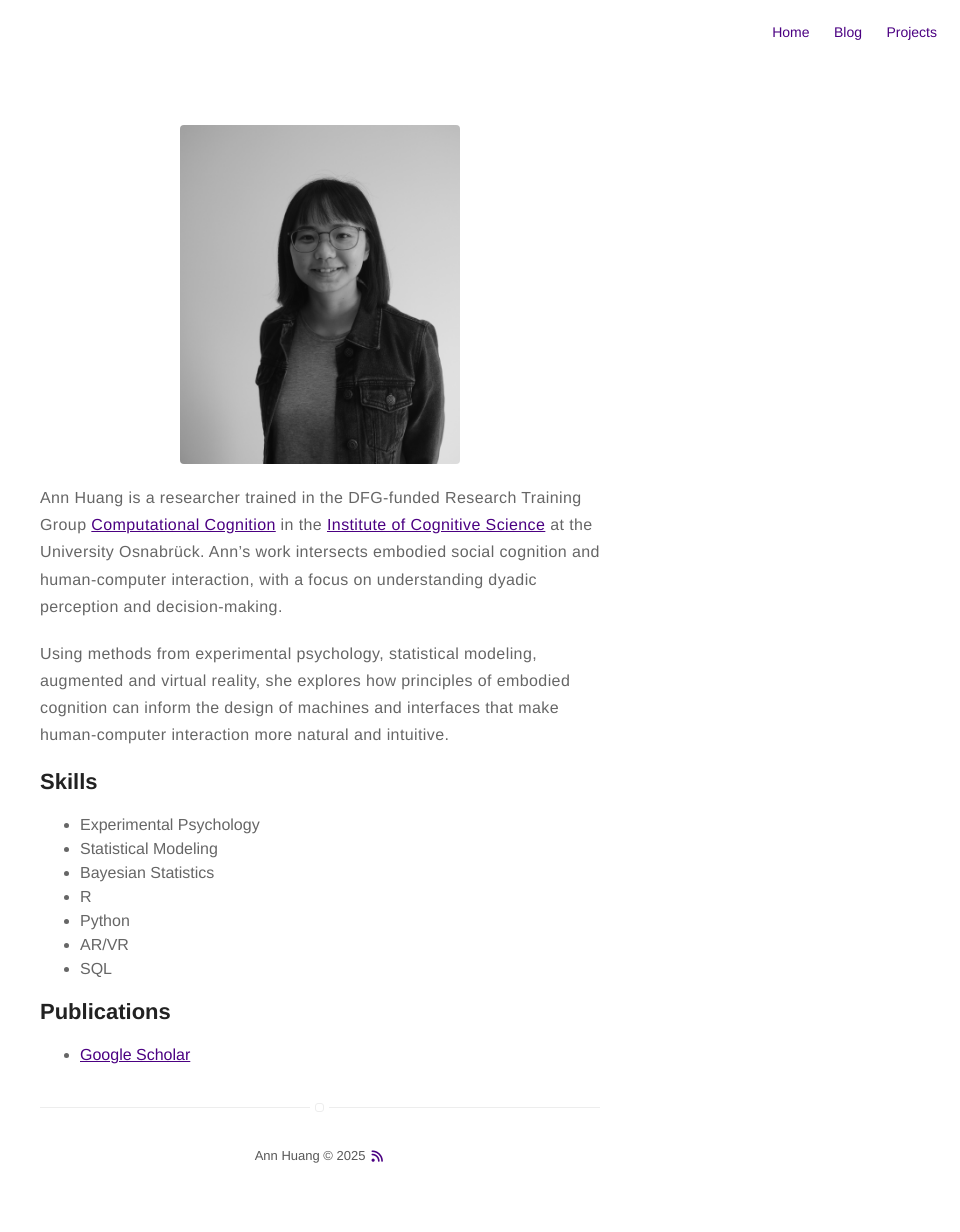
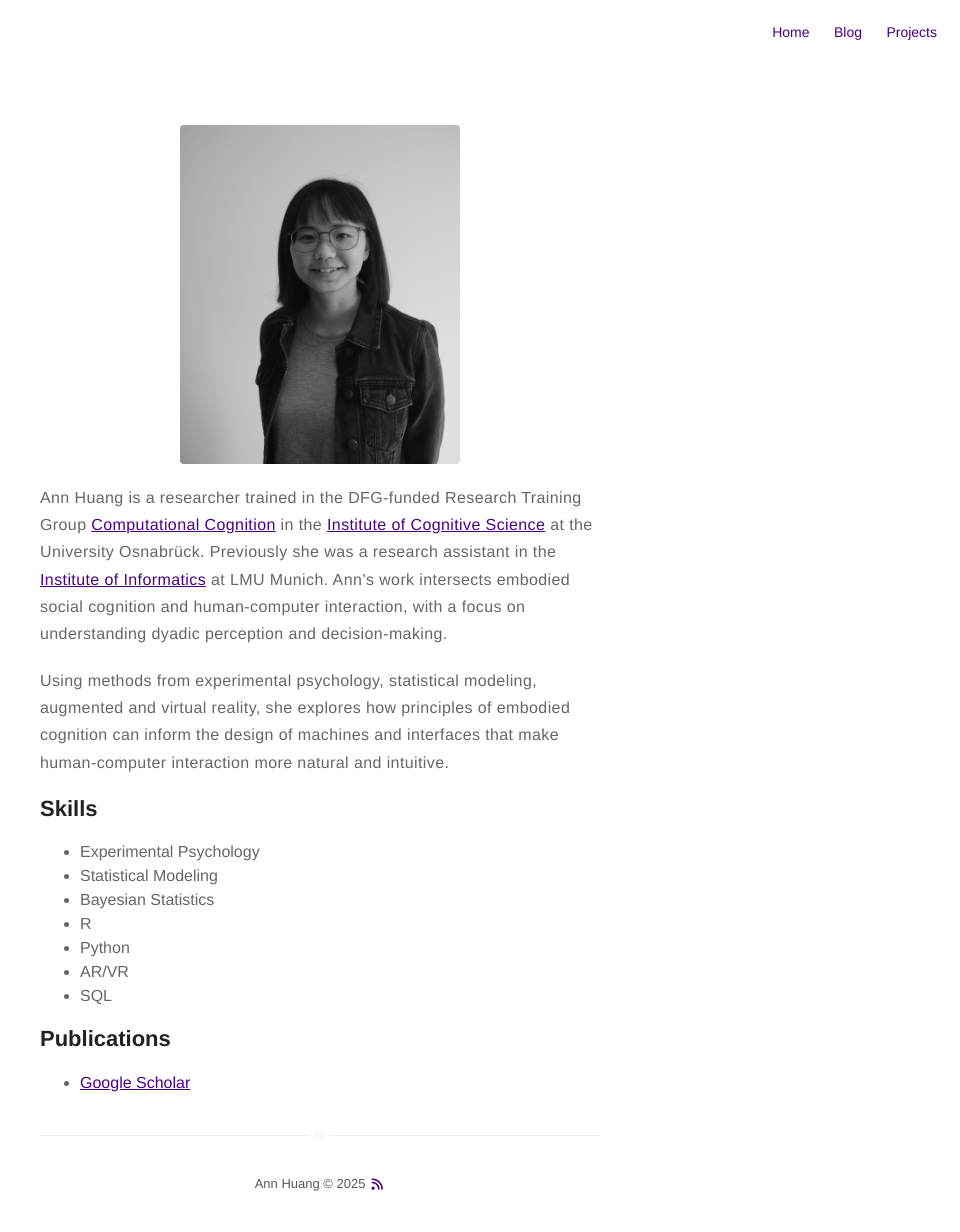
Before and after one commit to annhuangresearch/annhuangresearch.github.io, a Jekyll site: the page built from about.md, in a window 1280 px wide. Shown: the whole page, without its empty margins (320-1280 px from the left). Built offline with Jekyll 4.4.1, drawn with Linux system fonts in a browser that asks for light colours; nearby versions of some CDN libraries; before the commit the page ends 1204 px from its top, so only the background shows below that.

Commit message:
revised about section

```diff
--- a/about.md
+++ b/about.md
@@ -4,7 +4,7 @@ layout: page
 ---
 ![Profile Image]({% if site.external-image %}{{ site.picture }}{% else %}{{ site.url }}/{{ site.picture }}{% endif %})
 
-Ann Huang is a researcher trained in the DFG-funded Research Training Group [Computational Cognition](https://cognition.uni-osnabrueck.de/research/) in the [Institute of Cognitive Science](https://www.uni-osnabrueck.de/fb8/ikw") at the University Osnabrück. Ann's work intersects embodied social cognition and human-computer interaction, with a focus on understanding dyadic perception and decision-making.
+Ann Huang is a researcher trained in the DFG-funded Research Training Group [Computational Cognition](https://cognition.uni-osnabrueck.de/research/) in the [Institute of Cognitive Science](https://www.uni-osnabrueck.de/fb8/ikw") at the University Osnabrück. Previously she was a research assistant in the [Institute of Informatics](https://www.en.um.informatik.uni-muenchen.de/index.html) at LMU Munich. Ann's work intersects embodied social cognition and human-computer interaction, with a focus on understanding dyadic perception and decision-making.
 
 Using methods from experimental psychology, statistical modeling, augmented and virtual reality, she explores how principles of embodied cognition can inform the design of machines and interfaces that make human-computer interaction more natural and intuitive.
 
```
